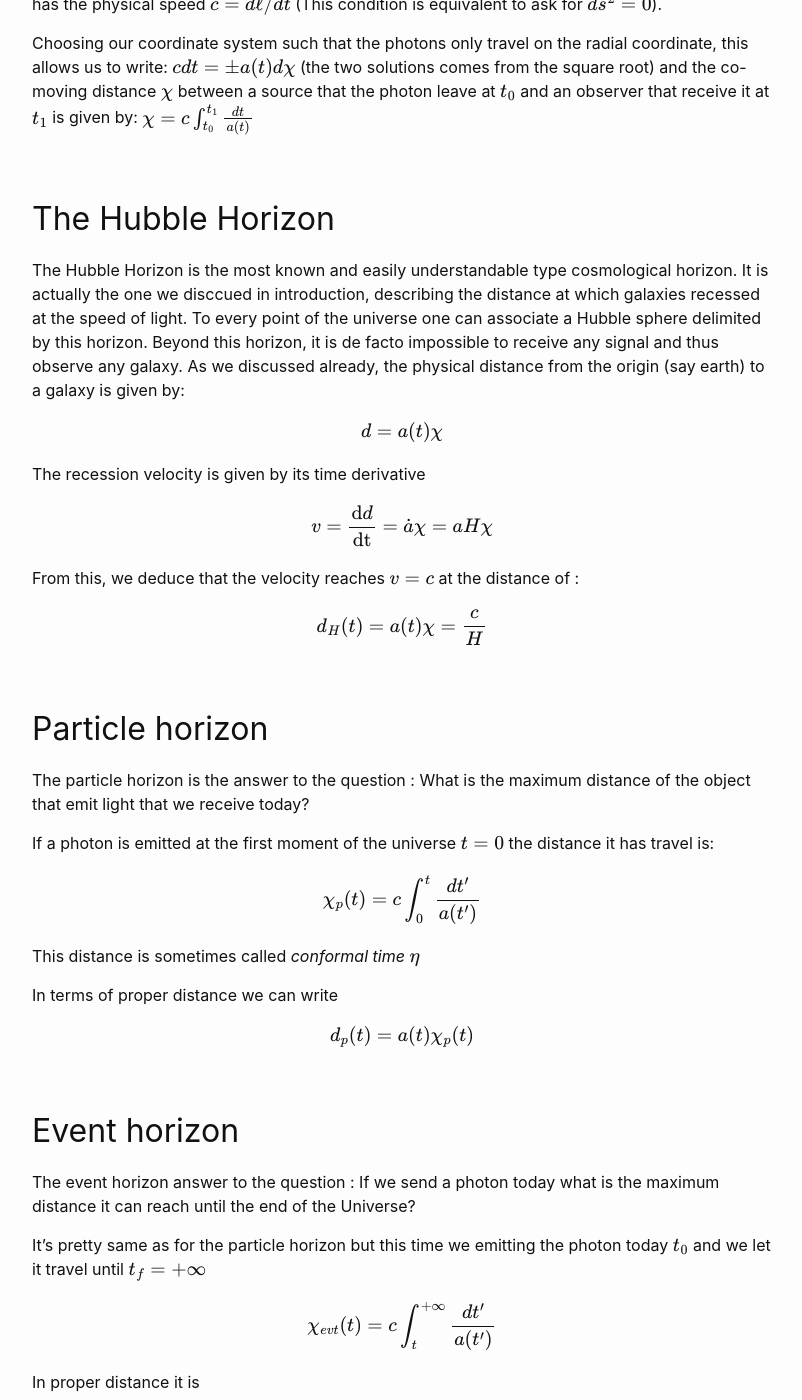
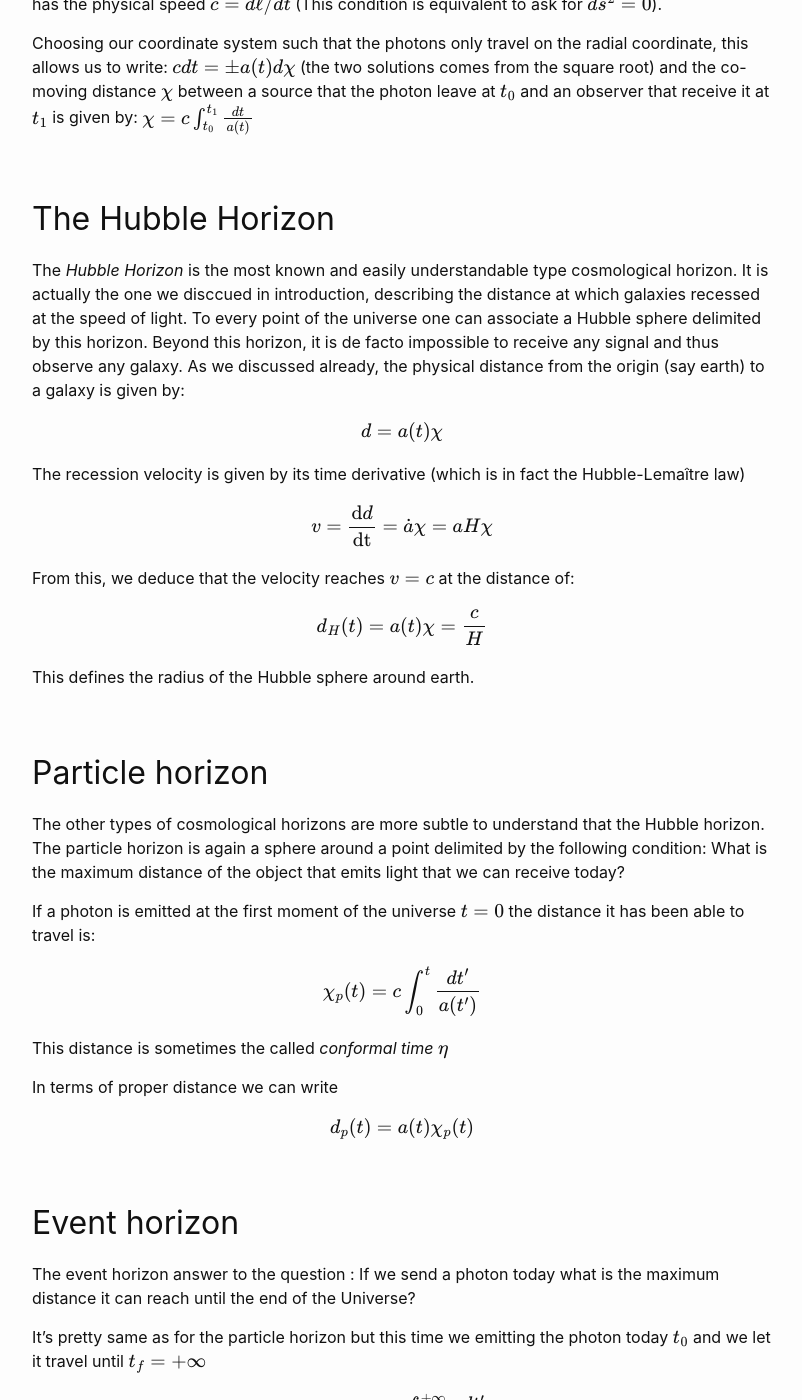
Before and after one commit to YoloNomy/YoloNomy.github.io, a Jekyll site: the page built from codes/cosmo/horizons.md, in a window 1280 px wide and 1400 px high, scrolled down 1294 px. Shown: the whole window, without its empty margins (238-1040 px from the left). Built offline with Jekyll 4.4.1, drawn with Linux system fonts in a browser that asks for light colours; formulas are drawn with MathJax 3; some of the changed text lies outside the part shown.

Commit message:
Update horizons.md

```diff
--- a/codes/cosmo/horizons.md
+++ b/codes/cosmo/horizons.md
@@ -12,7 +12,7 @@ However, black holes are not the only objects to display such a feature ... the
 In this situation, we talk about cosmological horizons, and they can be of different kind.
 
 One of the building principles of cosmology is to assume that the universe is homogeneous and isotropic on large scales. From this assumption, one can find the metric i.e. the way to measure distance in a given frame, satisfying the Einstein's equation for the universe.
-The most general result is given by the Friedman-Lemaître-Robertson-Walker (FLRW) metric:
+The most general result is given by the *Friedman-Lemaître-Robertson-Walker (FLRW) metric*:
 
 $$
 ds^2 = -dt^2 + a(t)^2\left( \frac{dr^2}{1 - kr^2}  + r^2d\Omega^2\right)
@@ -52,37 +52,40 @@ $$
 
 ## The Hubble Horizon
 
-The Hubble Horizon is the most known and easily understandable type cosmological horizon. It is actually the one we disccued in introduction, describing the distance at which galaxies recessed at the speed of light. To every point of the universe one can associate a Hubble sphere delimited by this horizon. Beyond this horizon, it is de facto impossible to receive any signal and thus observe any galaxy.
+The *Hubble Horizon* is the most known and easily understandable type cosmological horizon. It is actually the one we disccued in introduction, describing the distance at which galaxies recessed at the speed of light. To every point of the universe one can associate a Hubble sphere delimited by this horizon. Beyond this horizon, it is de facto impossible to receive any signal and thus observe any galaxy.
 As we discussed already, the physical distance from the origin (say earth) to a galaxy is given by:
 
 $$
 d = a(t)\chi
 $$
 
-The recession velocity is given by its time derivative
+The recession velocity is given by its time derivative (which is in fact the Hubble-Lemaître law)
 
 $$
 v = \frac{\text{d}d}{\mathrm{dt}} = \dot{a}\chi = aH\chi
 $$
 
-From this, we deduce that the velocity reaches $v = c$ at the distance of :
+From this, we deduce that the velocity reaches $v = c$ at the distance of:
 
 $$
 d_H(t) = a(t)\chi = \frac{c}{H}
 $$
 
+This defines the radius of the Hubble sphere around earth.
+
 ## Particle horizon
 
-The particle horizon is the answer to the question :  What is the maximum distance of the object that emit light that we receive today?
+The other types of cosmological horizons are more subtle to understand that the Hubble horizon.
+The particle horizon is again a sphere around a point delimited by the following condition:  What is the maximum distance of the object that emits light that we can receive today?
 
-If a photon is emitted at the first moment of the universe $t = 0$ the distance it has travel is:
+If a photon is emitted at the first moment of the universe $t = 0$ the distance it has been able to travel is:
 
 $$
 \chi_p(t) = c \int_{0}^{t} \frac{dt'}{a(t')}
 $$
 
 
-This distance is sometimes called *conformal time* $\eta$
+This distance is sometimes the called *conformal time* $\eta$
 
 In terms of proper distance we can write
 
```
